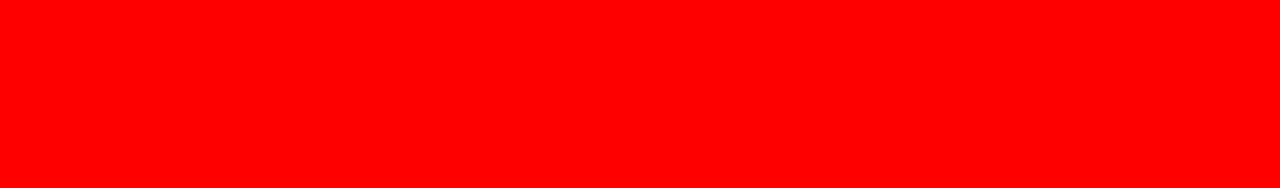
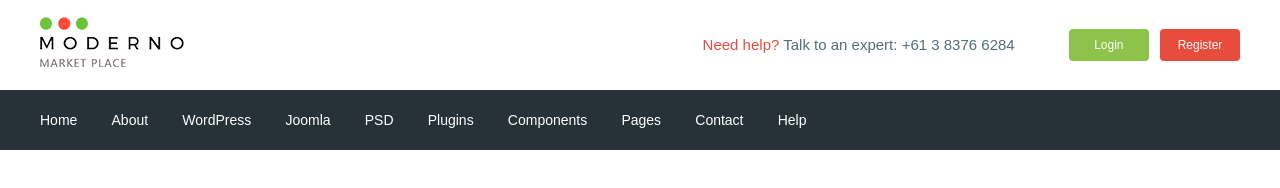
Before and after one commit to AlexNik13/moderno, a website: page app/index.html in a window 1280 px wide. Drawn offline with nearby package versions, Linux system fonts and the light colour scheme; files that its build step writes are made by us from their sources.

Commit message:
added header

```diff
--- a/app/index.html
+++ b/app/index.html
@@ -4,10 +4,105 @@
     <meta charset="UTF-8">
     <meta name="viewport" content="width=device-width, initial-scale=1.0">
     <title>Document</title>
+    <link href="https://fonts.googleapis.com/css2?family=Roboto:wght@500;700&display=swap" rel="stylesheet">
     <link rel="stylesheet" href="/css/libs.min.css">
     <link rel="stylesheet" href="/css/style.min.css">
 </head>
 <body>
+    <head class="header">
+        <div class="heder__top">
+            <div class="container">
+                <div class="heder__top-inner">
+                    <div class="header-logo">
+                        <a href="#">
+                            <img src="/images/logo.png" alt="">
+                        </a>
+                    </div>
+
+                    <div class="heder__text">
+                        <a href="#">
+                            <span>Need help?</span>
+                        </a>
+                        Talk to an expert:
+                        <a class="header__phone" href="tel:+61383766284">
+                            +61 3 8376 6284
+                        </a>
+                    </div>
+
+                    <div class="header__box">
+                        <a class="basket" href="#"></a>
+                        <a class="header__btn header_btn-login" href="#">Login</a>
+                        <a class="header__btn header_btn-register" href="#">Register</a>
+                    </div>
+                </div>
+            </div>
+        </div>
+
+            <div class="heder_menu">
+                <div class="container">
+                    <nav class="menu">
+                        <ul class="menu__list">
+                            <li>
+                                <a href="#">
+                                    Home
+                            </a>
+                            </li>
+                            <li>
+                                <a href="#">
+                                    About
+                            </a>
+                            </li>
+                            <li>
+                                <a href="#">
+                                    WordPress
+                            </a>
+                            </li>
+                            <li>
+                                <a href="#">
+                                    Joomla
+                            </a>
+                            </li>
+                            <li>
+                                <a href="#">
+                                    PSD
+                            </a>
+                            </li>
+                            <li>
+                                <a href="#">
+                                    Plugins
+                            </a>
+                            </li>
+                            <li>
+                                <a href="#">
+                                    Components
+                            </a>
+                            </li>
+                            <li>
+                                <a href="#">
+                                    Pages
+                            </a>
+                            </li>
+                            <li>
+                                <a href="#">
+                                    Contact
+                            </a>
+                            </li>
+                            <li>
+                                <a href="#">
+                                    Help
+                            </a>
+                            </li>
+                        </ul>
+                    </nav>
+                </div>
+            </div>
+
+
+
+
+    </head>
+
+
 
     <script src="https://ajax.googleapis.com/ajax/libs/jquery/3.5.1/jquery.min.js"></script>
     <script src="js/libs.min.js"></script>
--- /dev/null
+++ b/app/scss/_fonts.scss
@@ -0,0 +1,8 @@
+
+
+@font-face {
+    font-family: 'Roboto-Regular', sans-serif;
+    src:    url('../fonts/Roboto-Regular.woff2') format('woff2'),
+            url('../fonts/Roboto-Regular.woff') format('woff');
+        font-display: swap;
+}
--- /dev/null
+++ b/app/scss/_global.scss
@@ -0,0 +1,36 @@
+html {
+    box-sizing: border-box;
+}
+
+*,
+*::before,
+*::afret{
+    box-sizing: inherit;
+}
+
+a{
+    display: inline-block;
+    text-decoration: none;
+    color: $text;
+}
+
+ul,
+li {
+    margin: 0;
+    padding: 0;
+    list-style: none;
+}
+
+body{
+    font-family: 'Roboto-Regular', sans-serif;
+    font-weight: 400;
+    font-size: 15px;
+    line-height: 24px;
+    color: $text;
+}
+
+.container{
+    max-width: 1200px;
+    margin: 0 auto;
+    padding: 0 15px;
+}
--- /dev/null
+++ b/app/scss/_vars.scss
@@ -0,0 +1,4 @@
+$text: #546e7a;
+$red: #e74c3c;
+$green: #8dc34a;
+$bg: #263238;
--- a/app/scss/style.scss
+++ b/app/scss/style.scss
@@ -1,15 +1,64 @@
-html {
-    box-sizing: border-box;
+@import 'vars';
+@import 'global';
+@import 'fonts';
+
+// font-family: 'Roboto', sans-serif;
+
+.heder__top-inner{
+    display: flex;
+    justify-content: space-between;
+    height: 90px;
+    align-items: center;
 }
 
-*,
-*::before,
-*::afret{
-    box-sizing: inherit;
+
+.heder__text {
+    margin-left: auto;
+    margin-right: 50px;
+    span{
+        color: $red;
+    }
 }
 
-body{
-    background-color: red;
-    width: 100px;
+.header__btn {
+    padding: 4px;
+    width: 72px;
+    border-radius: 4px;
+    text-align: center;
+    color: #fff;
+    font-size: 12px;
+
+}
+
+.header_btn-login {
+    background-color: $green;
+}
+
+.header_btn-register {
+    background-color: $red;
+    margin-left: 7px;
+}
+
+.heder_menu {
+    background-color: $bg;
+}
+
+.menu{
     display: flex;
+    align-items: center;
+    height: 60px;
 }
+
+
+.menu__list {
+    li{
+        display: inline-block;
+        & +li{
+            margin-left: 30px;
+        }
+    }
+    a{
+        color: #fff;
+        font-size: 14px;
+    }
+}
--- a/package.json
+++ b/package.json
@@ -10,6 +10,7 @@
   "license": "ISC",
   "devDependencies": {
     "browser-sync": "^2.26.7",
+    "gulp": "^4.0.2",
     "gulp-autoprefixer": "^7.0.1",
     "gulp-concat": "^2.6.1",
     "gulp-cssmin": "^0.2.0",
```
Also changed, not shown: gulpfile.js (+4 -3 lines), app/fonts/Roboto-Regular.ttf (added), app/fonts/Roboto-Regular.woff (added), app/fonts/Roboto-Regular.woff2 (added), app/images/logo.png (added), 1 other file.
